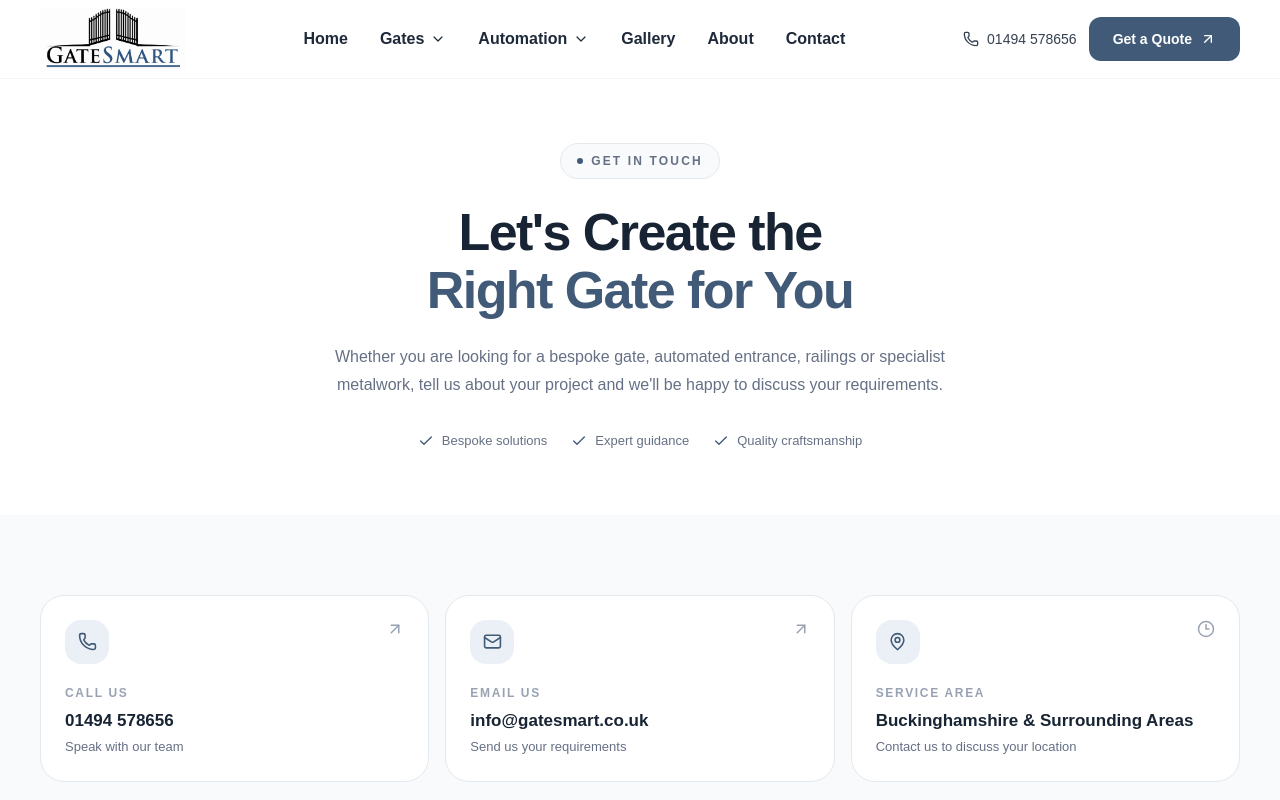
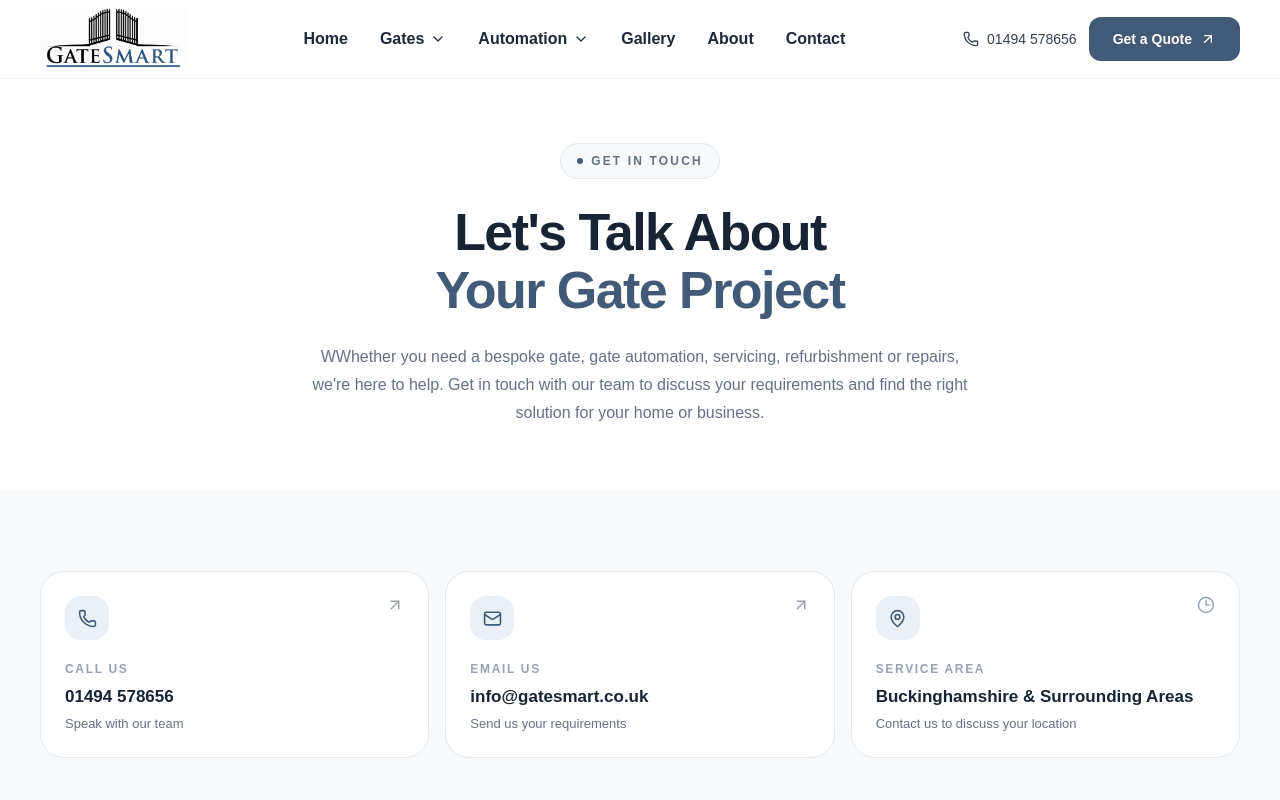
Before and after one commit to joySutradhor/c-gate-smart-website, a Next.js app: page /contact in a window 1280 px wide. Shown: the top 800 px of the page. Built offline with nearby package versions, Linux system fonts and the light colour scheme.

Commit message:
contact added

```diff
--- a/app/contact/page.jsx
+++ b/app/contact/page.jsx
@@ -1,7 +1,6 @@
 "use client";
 
 import { useState } from "react";
-import Link from "next/link";
 import {
   ArrowRight,
   ArrowUpRight,
@@ -126,9 +125,9 @@ export default function ContactPage() {
                 lg:text-[52px]
               "
             >
-              Let&apos;s Create the
+              Let's Talk About
               <span className="block text-[#415A77]">
-                Right Gate for You
+                Your Gate Project
               </span>
             </h1>
 
@@ -146,82 +145,11 @@ export default function ContactPage() {
                 sm:text-[16px]
               "
             >
-              Whether you are looking for a bespoke gate,
-              automated entrance, railings or specialist
-              metalwork, tell us about your project and
-              we&apos;ll be happy to discuss your requirements.
+              WWhether you need a bespoke gate, gate automation, servicing, refurbishment or repairs, we're here to help. Get in touch with our team to discuss your requirements and find the right solution for your home or business.
             </p>
 
 
-            {/* Quick Benefits */}
 
-            <div
-              className="
-                mt-8
-                flex
-                flex-wrap
-                gap-x-6
-                gap-y-3
-              "
-            >
-
-              <div
-                className="
-                  flex
-                  items-center
-                  gap-2
-                  text-[13px]
-                  font-medium
-                  text-[#667085]
-                "
-              >
-                <Check
-                  size={16}
-                  className="text-[#415A77]"
-                />
-
-                Bespoke solutions
-              </div>
-
-
-              <div
-                className="
-                  flex
-                  items-center
-                  gap-2
-                  text-[13px]
-                  font-medium
-                  text-[#667085]
-                "
-              >
-                <Check
-                  size={16}
-                  className="text-[#415A77]"
-                />
-
-                Expert guidance
-              </div>
-
-
-              <div
-                className="
-                  flex
-                  items-center
-                  gap-2
-                  text-[13px]
-                  font-medium
-                  text-[#667085]
-                "
-              >
-                <Check
-                  size={16}
-                  className="text-[#415A77]"
-                />
-
-                Quality craftsmanship
-              </div>
-
-            </div>
 
           </div>
 
```
